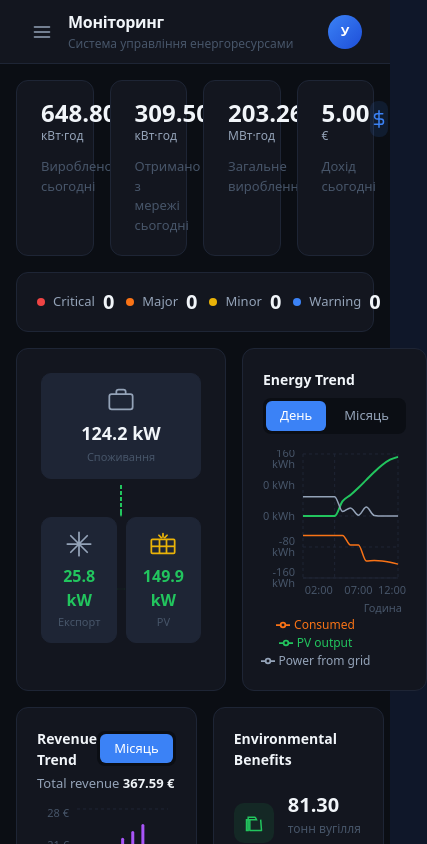
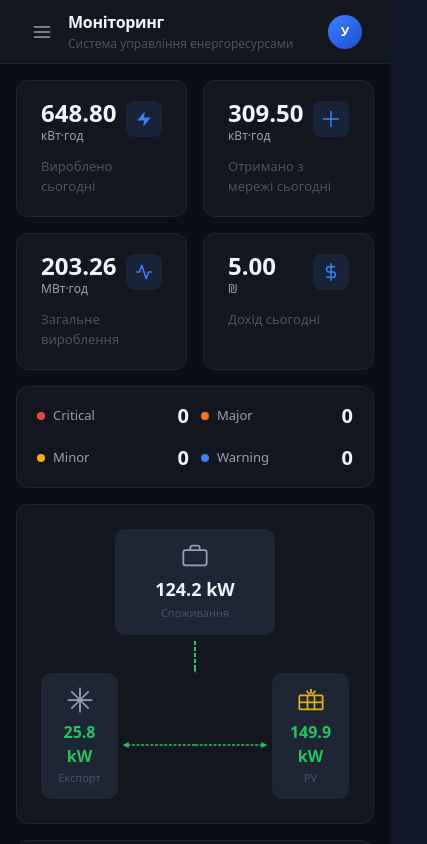
Before and after one commit to JuliaBarna/diploma, a Next.js app: page /dashboard in a window 390 px wide. Shown: the top 844 px of the page, 427 px wide, since content can reach past the window. Built offline with nearby package versions, Linux system fonts and the light colour scheme.

Commit message:
fix: wrap LoginForm in Suspense for useSearchParams

```diff
--- a/src/app/(auth)/login/page.tsx
+++ b/src/app/(auth)/login/page.tsx
@@ -1,3 +1,4 @@
+import { Suspense } from "react";
 import { AuthLayout } from "@/components/auth/AuthLayout";
 import { LoginForm } from "@/components/auth/LoginForm";
 import { DashboardPreviewCard } from "@/components/auth/DashboardPreviewCard";
@@ -5,7 +6,7 @@ import { DashboardPreviewCard } from "@/components/auth/DashboardPreviewCard";
 export default function LoginPage() {
   return (
     <AuthLayout
-      left={<LoginForm />}
+      left={<Suspense><LoginForm /></Suspense>}
       right={<DashboardPreviewCard />}
     />
   );
--- a/src/app/api/records/[id]/route.ts
+++ b/src/app/api/records/[id]/route.ts
@@ -2,37 +2,39 @@ import { NextRequest, NextResponse } from "next/server"
 import { getToken } from "next-auth/jwt"
 import { prisma } from "@/lib/prisma"
 
-export async function DELETE(req: NextRequest, { params }: { params: { id: string } }) {
+export async function DELETE(req: NextRequest, { params }: { params: Promise<{ id: string }> }) {
+  const { id } = await params
   const token = await getToken({ req, secret: process.env.NEXTAUTH_SECRET! })
   if (!token) return NextResponse.json({ error: "Unauthorized" }, { status: 401 })
 
-  const record = await prisma.energyRecord.findUnique({ where: { id: params.id } })
+  const record = await prisma.energyRecord.findUnique({ where: { id } })
   if (!record || record.userId !== token.id) {
     return NextResponse.json({ error: "Not found" }, { status: 404 })
   }
 
-  await prisma.energyRecord.delete({ where: { id: params.id } })
+  await prisma.energyRecord.delete({ where: { id } })
   return NextResponse.json({ success: true })
 }
 
-export async function PATCH(req: NextRequest, { params }: { params: { id: string } }) {
+export async function PATCH(req: NextRequest, { params }: { params: Promise<{ id: string }> }) {
+  const { id } = await params
   const token = await getToken({ req, secret: process.env.NEXTAUTH_SECRET! })
   if (!token) return NextResponse.json({ error: "Unauthorized" }, { status: 401 })
 
-  const record = await prisma.energyRecord.findUnique({ where: { id: params.id } })
+  const record = await prisma.energyRecord.findUnique({ where: { id } })
   if (!record || record.userId !== token.id) {
     return NextResponse.json({ error: "Not found" }, { status: 404 })
   }
 
   const body = await req.json()
   const updated = await prisma.energyRecord.update({
-    where: { id: params.id },
+    where: { id },
     data: {
-      device: body.device ?? record.device,
-      location: body.location ?? record.location,
+      device:      body.device      ?? record.device,
+      location:    body.location    ?? record.location,
       consumption: body.consumption ? parseFloat(body.consumption) : record.consumption,
-      power: body.power ? parseFloat(body.power) : record.power,
-      recordedAt: body.recordedAt ? new Date(body.recordedAt) : record.recordedAt,
+      power:       body.power       ? parseFloat(body.power)       : record.power,
+      recordedAt:  body.recordedAt  ? new Date(body.recordedAt)    : record.recordedAt,
     },
   })
 
--- a/src/components/monitoring/MonitoringDashboard.tsx
+++ b/src/components/monitoring/MonitoringDashboard.tsx
@@ -22,12 +22,23 @@ const C = {
   yellow: "#eab308",
 }
 
+function useIsMobile() {
+  const [isMobile, setIsMobile] = useState(false)
+  useEffect(() => {
+    const check = () => setIsMobile(window.innerWidth < 768)
+    check()
+    window.addEventListener("resize", check)
+    return () => window.removeEventListener("resize", check)
+  }, [])
+  return isMobile
+}
+
 // ── KPI Card ────────────────────────────────────────────────────────────────
 function KpiCard({ label, value, unit, icon }: { label: string; value: string; unit: string; icon: React.ReactNode }) {
   return (
     <div style={{
       background: C.card, border: `1px solid ${C.border}`, borderRadius: "12px",
-      padding: "20px 24px", flex: 1, minWidth: 0,
+      padding: "20px 24px", flex: 1, minWidth: "140px",
     }}>
       <div style={{ display: "flex", justifyContent: "space-between", alignItems: "flex-start" }}>
         <div>
@@ -45,23 +56,21 @@ function KpiCard({ label, value, unit, icon }: { label: string; value: string; u
 }
 
 // ── Alerts Bar ───────────────────────────────────────────────────────────────
-function AlertsBar() {
+function AlertsBar({ isMobile }: { isMobile: boolean }) {
   const items = [
     { label: "Critical", count: 0, color: "#ef4444" },
-    { label: "Major", count: 0, color: "#f97316" },
-    { label: "Minor", count: 0, color: "#eab308" },
-    { label: "Warning", count: 0, color: "#3b82f6" },
+    { label: "Major",    count: 0, color: "#f97316" },
+    { label: "Minor",    count: 0, color: "#eab308" },
+    { label: "Warning",  count: 0, color: "#3b82f6" },
   ]
   return (
     <div style={{
-      display: "flex", gap: "12px", background: C.card,
-      border: `1px solid ${C.border}`, borderRadius: "12px", padding: "14px 20px",
+      display: "flex", flexWrap: isMobile ? "wrap" : "nowrap", gap: "12px",
+      background: C.card, border: `1px solid ${C.border}`, borderRadius: "12px", padding: "14px 20px",
     }}>
       {items.map(({ label, count, color }) => (
-        <div key={label} style={{ display: "flex", alignItems: "center", gap: "8px", flex: 1 }}>
-          <div style={{
-            width: "8px", height: "8px", borderRadius: "50%", background: color, flexShrink: 0,
-          }} />
+        <div key={label} style={{ display: "flex", alignItems: "center", gap: "8px", flex: isMobile ? "1 1 40%" : 1 }}>
+          <div style={{ width: "8px", height: "8px", borderRadius: "50%", background: color, flexShrink: 0 }} />
           <span style={{ fontSize: "13px", color: C.muted }}>{label}</span>
           <span style={{ fontSize: "20px", fontWeight: 700, color: C.text, marginLeft: "auto" }}>{count}</span>
         </div>
@@ -78,9 +87,8 @@ function PowerFlow({ pv, load, grid }: { pv: number; load: number; grid: number
   return (
     <div style={{
       background: C.card, border: `1px solid ${C.border}`, borderRadius: "12px",
-      padding: "24px", display: "flex", flexDirection: "column", alignItems: "center", gap: "0",
+      padding: "24px", display: "flex", flexDirection: "column", alignItems: "center",
     }}>
-      {/* Load node */}
       <div style={{ display: "flex", flexDirection: "column", alignItems: "center", gap: "6px" }}>
         <div style={{
           background: "#1e2535", border: `1px solid ${C.border}`, borderRadius: "10px",
@@ -93,17 +101,14 @@ function PowerFlow({ pv, load, grid }: { pv: number; load: number; grid: number
           <div style={{ fontSize: "18px", fontWeight: 700, color: C.text }}>{load.toFixed(1)} kW</div>
           <div style={{ fontSize: "11px", color: C.dim, marginTop: "2px" }}>Споживання</div>
         </div>
-        {/* Vertical arrow down */}
         <svg width="2" height="32" viewBox="0 0 2 32">
           <line x1="1" y1="0" x2="1" y2="28" stroke={C.green} strokeWidth="2" strokeDasharray="4 2" />
           <polygon points="1,32 -3,24 5,24" fill={C.green} />
         </svg>
       </div>
 
-      {/* Middle row: Grid ── center ── PV */}
-      <div style={{ display: "flex", alignItems: "center", gap: "0", width: "100%" }}>
-        {/* Grid node */}
-        <div style={{ flex: 1, display: "flex", flexDirection: "column", alignItems: "center", gap: "6px" }}>
+      <div style={{ display: "flex", alignItems: "center", width: "100%" }}>
+        <div style={{ flex: 1, display: "flex", justifyContent: "center" }}>
           <div style={{
             background: "#1e2535", border: `1px solid ${C.border}`, borderRadius: "10px",
             padding: "12px 16px", textAlign: "center",
@@ -120,7 +125,6 @@ function PowerFlow({ pv, load, grid }: { pv: number; load: number; grid: number
           </div>
         </div>
 
-        {/* Horizontal arrows */}
         <div style={{ flex: 2, position: "relative", height: "2px" }}>
           <svg width="100%" height="20" style={{ overflow: "visible" }} viewBox="0 0 200 20">
             {isExporting ? (
@@ -141,8 +145,7 @@ function PowerFlow({ pv, load, grid }: { pv: number; load: number; grid: number
           </svg>
         </div>
 
-        {/* PV node */}
-        <div style={{ flex: 1, display: "flex", flexDirection: "column", alignItems: "center", gap: "6px" }}>
+        <div style={{ flex: 1, display: "flex", justifyContent: "center" }}>
           <div style={{
             background: "#1e2535", border: `1px solid ${C.border}`, borderRadius: "10px",
             padding: "12px 16px", textAlign: "center",
@@ -176,7 +179,6 @@ function TabBtn({ active, onClick, children }: { active: boolean; onClick: () =>
   )
 }
 
-// ── Tooltip styles ────────────────────────────────────────────────────────────
 const tooltipStyle = {
   contentStyle: { background: "#1e2535", border: `1px solid ${C.border}`, borderRadius: "8px", fontSize: "12px" },
   labelStyle: { color: C.muted },
@@ -187,7 +189,7 @@ const tooltipStyle = {
 export function MonitoringDashboard() {
   const [stats, setStats] = useState<LiveStats | null>(null)
   const [energyTab, setEnergyTab] = useState<"day" | "month">("day")
-  const [revenueTab, setRevenueTab] = useState<"month">("month")
+  const isMobile = useIsMobile()
 
   useEffect(() => {
     let cancelled = false
@@ -221,8 +223,8 @@ export function MonitoringDashboard() {
       {/* KPI row */}
       <div style={{ display: "flex", gap: "16px", flexWrap: "wrap" }}>
         <KpiCard label="Вироблено сьогодні" value={stats.yieldToday.toFixed(2)} unit="кВт·год" icon={
-          <svg width="18" height="18" viewBox="0 0 24 24" fill="none" stroke={C.blue} strokeWidth="2">
-            <polygon points="13 2 3 14 12 14 11 22 21 10 12 10 13 2" fill={C.blue} stroke="none" />
+          <svg width="18" height="18" viewBox="0 0 24 24" fill="none">
+            <polygon points="13 2 3 14 12 14 11 22 21 10 12 10 13 2" fill={C.blue} />
           </svg>
         } />
         <KpiCard label="Отримано з мережі сьогодні" value={stats.supplyFromGrid.toFixed(2)} unit="кВт·год" icon={
@@ -235,7 +237,7 @@ export function MonitoringDashboard() {
             <polyline points="22 12 18 12 15 21 9 3 6 12 2 12" strokeLinecap="round" strokeLinejoin="round" />
           </svg>
         } />
-        <KpiCard label="Дохід сьогодні" value={stats.revenueToday.toFixed(2)} unit="€" icon={
+        <KpiCard label="Дохід сьогодні" value={stats.revenueToday.toFixed(2)} unit="₪" icon={
           <svg width="18" height="18" viewBox="0 0 24 24" fill="none" stroke={C.blue} strokeWidth="2">
             <line x1="12" y1="1" x2="12" y2="23" strokeLinecap="round" />
             <path d="M17 5H9.5a3.5 3.5 0 0 0 0 7h5a3.5 3.5 0 0 1 0 7H6" strokeLinecap="round" />
@@ -244,13 +246,16 @@ export function MonitoringDashboard() {
       </div>
 
       {/* Alerts */}
-      <AlertsBar />
+      <AlertsBar isMobile={isMobile} />
 
       {/* Power flow + Energy chart */}
-      <div style={{ display: "grid", gridTemplateColumns: "1fr 1.8fr", gap: "16px" }}>
+      <div style={{
+        display: "grid",
+        gridTemplateColumns: isMobile ? "1fr" : "1fr 1.8fr",
+        gap: "16px",
+      }}>
         <PowerFlow pv={stats.pvPower} load={stats.loadPower} grid={stats.gridPower} />
 
-        {/* Energy Trend */}
         <div style={{ background: C.card, border: `1px solid ${C.border}`, borderRadius: "12px", padding: "20px" }}>
           <div style={{ display: "flex", justifyContent: "space-between", alignItems: "center", marginBottom: "16px", flexWrap: "wrap", gap: "8px" }}>
             <span style={{ fontSize: "14px", fontWeight: 600, color: C.text }}>Energy Trend</span>
@@ -264,7 +269,7 @@ export function MonitoringDashboard() {
               <CartesianGrid strokeDasharray="3 3" stroke="#1e2535" />
               <XAxis dataKey="time" tick={{ fill: C.dim, fontSize: 11 }} tickLine={false} axisLine={{ stroke: C.border }} label={{ value: xLabel, position: "insideBottomRight", offset: -4, fill: C.dim, fontSize: 11 }} />
               <YAxis tick={{ fill: C.dim, fontSize: 11 }} tickLine={false} axisLine={false} unit=" kWh" />
-              <Tooltip {...tooltipStyle} formatter={(v: number) => [`${v.toFixed(1)} kWh`]} />
+              <Tooltip {...tooltipStyle} formatter={(v) => [`${Number(v).toFixed(1)} kWh`]} />
               <Legend wrapperStyle={{ fontSize: "12px", color: C.muted, paddingTop: "8px" }} />
               <Line type="monotone" dataKey="pvOutput" name="PV output" stroke={C.green} dot={false} strokeWidth={2} />
               <Line type="monotone" dataKey="gridPower" name="Power from grid" stroke={C.muted} dot={false} strokeWidth={1.5} />
@@ -275,8 +280,11 @@ export function MonitoringDashboard() {
       </div>
 
       {/* Revenue chart + Environmental benefits */}
-      <div style={{ display: "grid", gridTemplateColumns: "1.8fr 1fr", gap: "16px" }}>
-        {/* Revenue Trend */}
+      <div style={{
+        display: "grid",
+        gridTemplateColumns: isMobile ? "1fr" : "1.8fr 1fr",
+        gap: "16px",
+      }}>
         <div style={{ background: C.card, border: `1px solid ${C.border}`, borderRadius: "12px", padding: "20px" }}>
           <div style={{ display: "flex", justifyContent: "space-between", alignItems: "center", marginBottom: "4px" }}>
             <span style={{ fontSize: "14px", fontWeight: 600, color: C.text }}>Revenue Trend</span>
@@ -286,15 +294,15 @@ export function MonitoringDashboard() {
           </div>
           <div style={{ fontSize: "13px", color: C.muted, marginBottom: "12px" }}>
             Total revenue <span style={{ fontWeight: 700, color: C.text }}>
-              {stats.revenueChartData.reduce((s, r) => s + r.revenue, 0).toFixed(2)} €
+              {stats.revenueChartData.reduce((s, r) => s + r.revenue, 0).toFixed(2)} ₪
             </span>
           </div>
           <ResponsiveContainer width="100%" height={180}>
             <BarChart data={stats.revenueChartData} margin={{ top: 4, right: 8, left: -20, bottom: 0 }}>
               <CartesianGrid strokeDasharray="3 3" stroke="#1e2535" vertical={false} />
               <XAxis dataKey="day" tick={{ fill: C.dim, fontSize: 11 }} tickLine={false} axisLine={{ stroke: C.border }} />
-              <YAxis tick={{ fill: C.dim, fontSize: 11 }} tickLine={false} axisLine={false} unit=" €" />
-              <Tooltip {...tooltipStyle} formatter={(v: number) => [`${v.toFixed(2)} €`]} />
+              <YAxis tick={{ fill: C.dim, fontSize: 11 }} tickLine={false} axisLine={false} unit=" ₪" />
+              <Tooltip {...tooltipStyle} formatter={(v) => [`${Number(v).toFixed(2)} ₪`]} />
               <Bar dataKey="revenue" name="Revenue" fill={C.purple} radius={[3, 3, 0, 0]} />
             </BarChart>
           </ResponsiveContainer>
--- /dev/null
+++ b/src/types/next-auth.d.ts
@@ -0,0 +1,24 @@
+import "next-auth"
+
+declare module "next-auth" {
+  interface Session {
+    user: {
+      id: string
+      role: string
+      name?: string | null
+      email?: string | null
+      image?: string | null
+    }
+  }
+
+  interface User {
+    role?: string
+  }
+}
+
+declare module "next-auth/jwt" {
+  interface JWT {
+    id?: string
+    role?: string
+  }
+}
```
